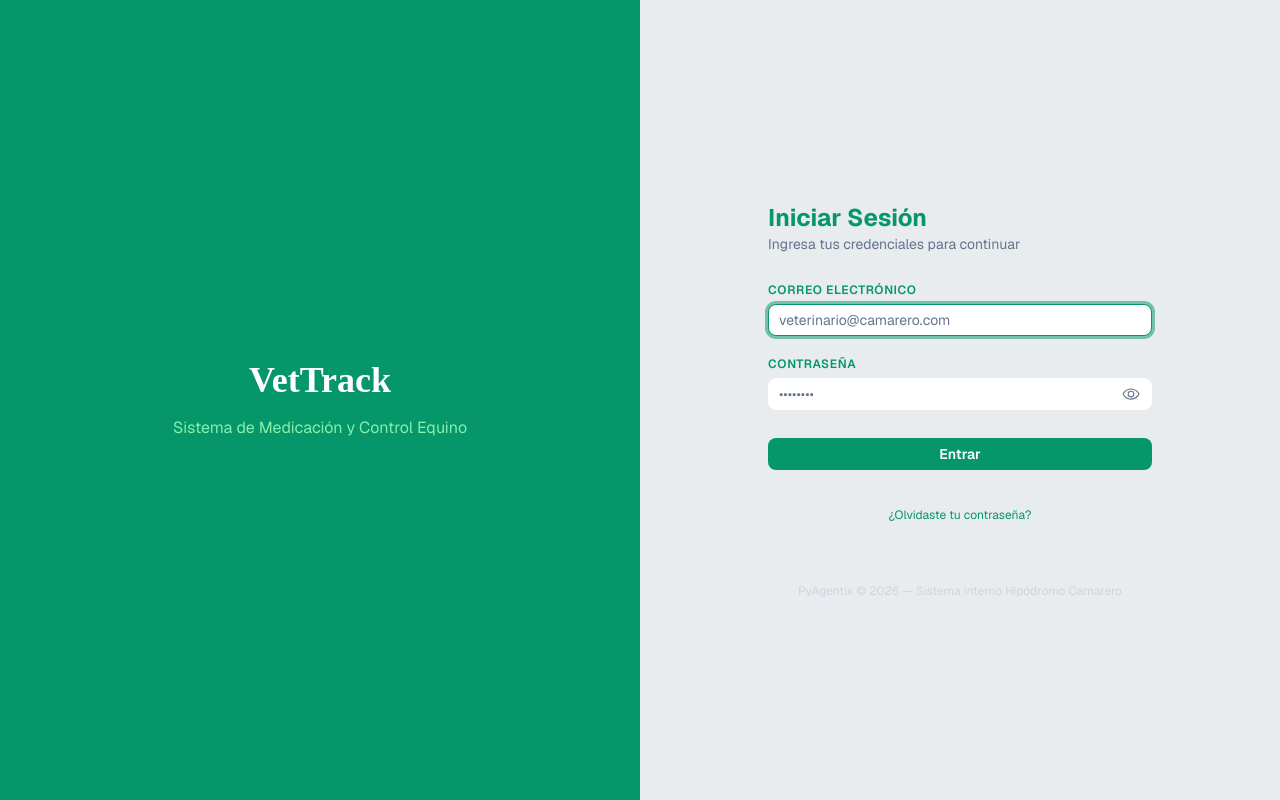
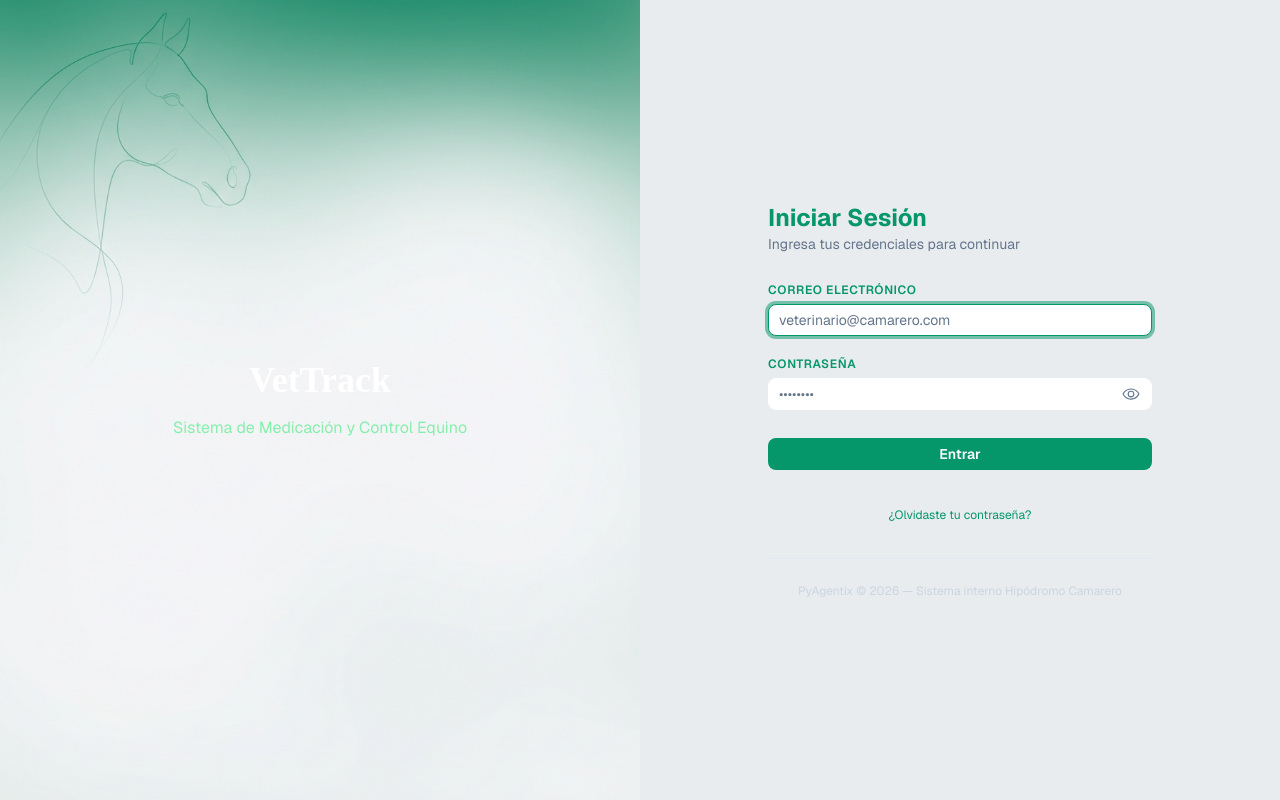
Before and after one commit to VuelveCandyB/vet_track, a Next.js app: page /login in a window 1280 px wide. Built offline with nearby package versions, Linux system fonts and the light colour scheme; no server answers; a web font is replaced by a local one.

Commit message:
feat: agregar imagen de caballo al panel de login
- Descargar imagen de caballo minimalista generada con Higgsfield
- Configurar como background del panel izquierdo
- Imagen: 1080x1440px, gradiente verde a blanco

```diff
--- a/app/(auth)/layout.tsx
+++ b/app/(auth)/layout.tsx
@@ -3,8 +3,12 @@ export default function AuthLayout({ children }: { children: React.ReactNode })
     <div className="min-h-[100dvh] grid grid-cols-1 md:grid-cols-2">
       {/* Left Panel - Brand */}
       <div
-        className="hidden md:flex items-center justify-center p-6"
-        style={{ background: '#059669' }}
+        className="hidden md:flex items-center justify-center p-6 bg-cover bg-center"
+        style={{
+          backgroundImage: 'url(/images/login-horse-bg.png)',
+          backgroundSize: 'cover',
+          backgroundPosition: 'center'
+        }}
       >
         <div className="text-center">
           <h1 className="text-4xl font-bold text-white mb-4" style={{ fontFamily: 'Dela Gothic One' }}>
```
Also changed, not shown: public/images/login-horse-bg.png (added), 1 other file (tests, documents, lock files or other folders).
